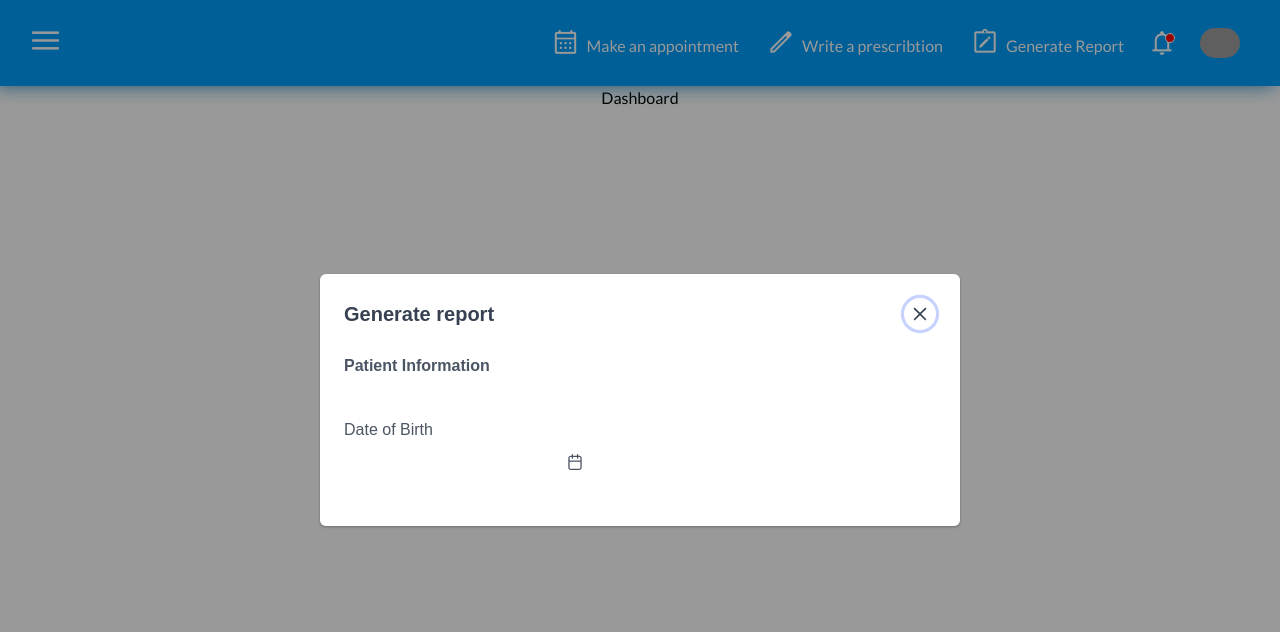
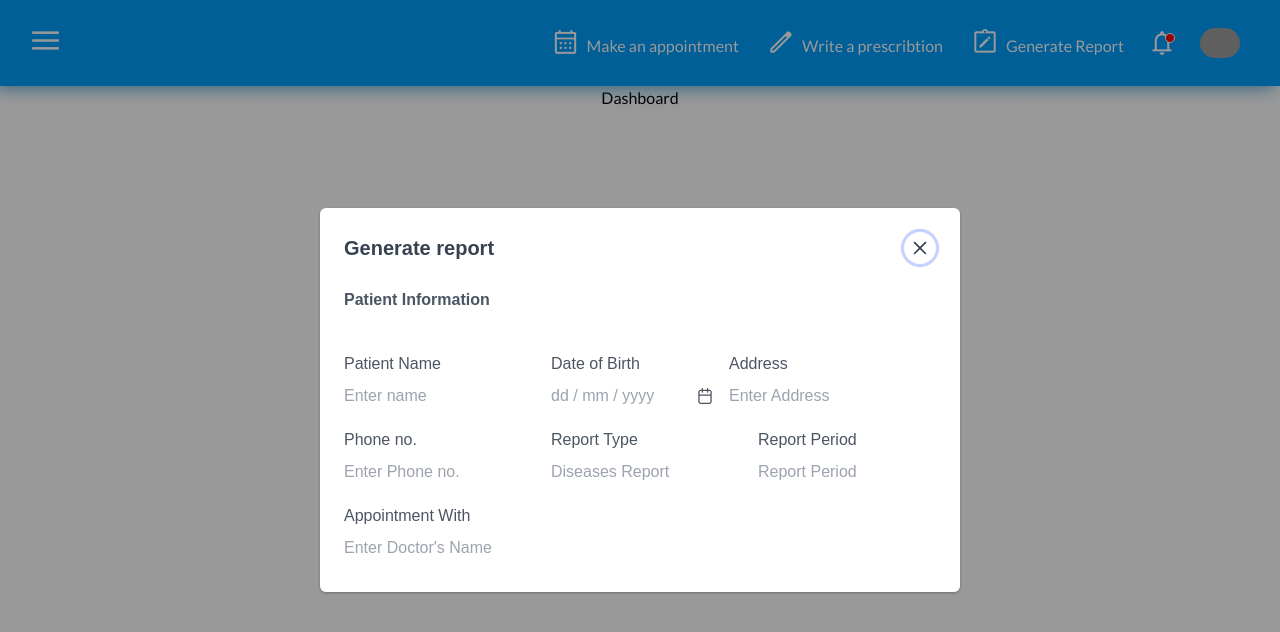
Before and after one commit to T3d4/medboard, a Vue app: page / in a window 1280 px wide. Shown: the top 632 px of the page. Built offline with nearby package versions, Linux system fonts and the light colour scheme; grey boxes are pictures that could not be loaded; a web font is replaced by a local one.

Commit message:
populated report modal

```diff
--- a/src/components/GenereateReport.vue
+++ b/src/components/GenereateReport.vue
@@ -4,11 +4,47 @@
       <h6 class="font-semibold">Patient Information</h6>
       <Divider />
       <div>
-          <form @submit="onSubmit" class="flex">
+        <form @submit="onSubmit">
+          <div class="flex justify-between">
+            <div class="flex flex-col">
+              <label for="name" class="mb-2">Patient Name</label>
+              <InputText id="name" v-model="name" type="text" placeholder="Enter name" />
+            </div>
             <div class="flex flex-col">
               <label for="date" class="mb-2">Date of Birth</label>
-            <Calendar id="date" v-model="value" show-icon :class="{'p-invalid':errorMessage}"/>
+              <Calendar
+                id="date"
+                v-model="value"
+                show-icon
+                :class="{ 'p-invalid': errorMessage }"
+                placeholder="dd / mm / yyyy"
+              />
               <small class="p-error" id="date-error">{{ errorMessage || '&nbsp;' }}</small>
+            </div>
+            <div class="flex flex-col">
+              <label for="address" class="mb-2">Address</label>
+              <InputText id="address" type="text" placeholder="Enter Address" />
+            </div>
+          </div>
+          <div class="flex justify-between">
+            <div class="flex flex-col">
+              <label class="mb-2" for="number">Phone no.</label>
+              <InputText id="number" type="number" placeholder="Enter Phone no." />
+            </div>
+            <div class="flex flex-col">
+              <label class="mb-2" for="report">Report Type</label>
+              <InputText id="report" type="text" placeholder="Diseases Report" />
+            </div>
+            <div class="flex flex-col">
+              <label class="mb-2" for="report-period"> Report Period </label>
+              <InputText id="report-period" type="text" placeholder="Report Period" />
+            </div>
+          </div>
+          <div class="flex justify-between">
+            <div class="flex flex-col">
+              <label class="mb-2 mt-5" for="appointment">Appointment With</label>
+              <InputText id="appointment" type="text" placeholder="Enter Doctor's Name" />
+            </div>
           </div>
         </form>
       </div>
@@ -17,24 +53,24 @@
 </template>
 
 <script setup>
+import { useField, useForm } from 'vee-validate'
 import { ref } from 'vue'
-import {useField, useForm} from 'vee-validate'
 
-const {handleSubmit, resetForm}= useForm();
-const {value, errorMessage}=useField('value', validateField)
 const visible = ref(true)
+const { handleSubmit, resetForm } = useForm()
+const { value, errorMessage } = useField('date', validateField)
 
-function validateField (value) {
-    if(!value){
+function validateField(date) {
+  if (!date) {
     return 'Date is required'
   }
   return true
 }
 
-const onSubmit = handleSubmit((values)=>{
-    if(values.value){
-        console.log("submitted");
-        resetForm();
+const onSubmit = handleSubmit((values) => {
+  if (values.value) {
+    console.log('submitted')
+    resetForm()
   }
 })
 </script>
--- a/src/main.js
+++ b/src/main.js
@@ -24,6 +24,7 @@ import Chip from 'primevue/chip'
 import Divider from 'primevue/divider'
 import Dialog from 'primevue/dialog'
 import Calendar from 'primevue/calendar'
+import InputText from 'primevue/inputtext'
 
 library.add(faGear)
 
@@ -38,3 +39,4 @@ app.component('Chip', Chip)
 app.component('Divider', Divider)
 app.component('Dialog', Dialog)
 app.component('Calendar', Calendar)
+app.component('InputText', InputText)
```
Lines whose indentation alone changed are shown as unchanged.
